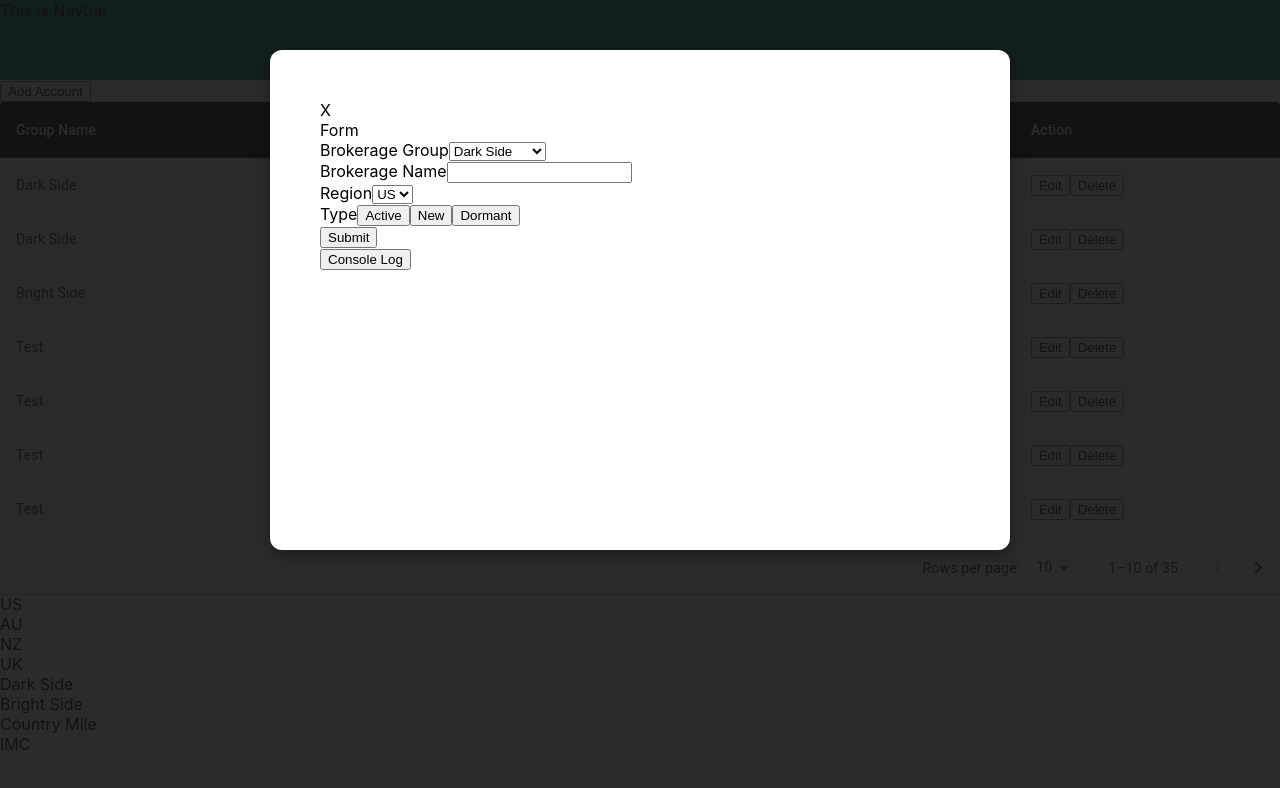
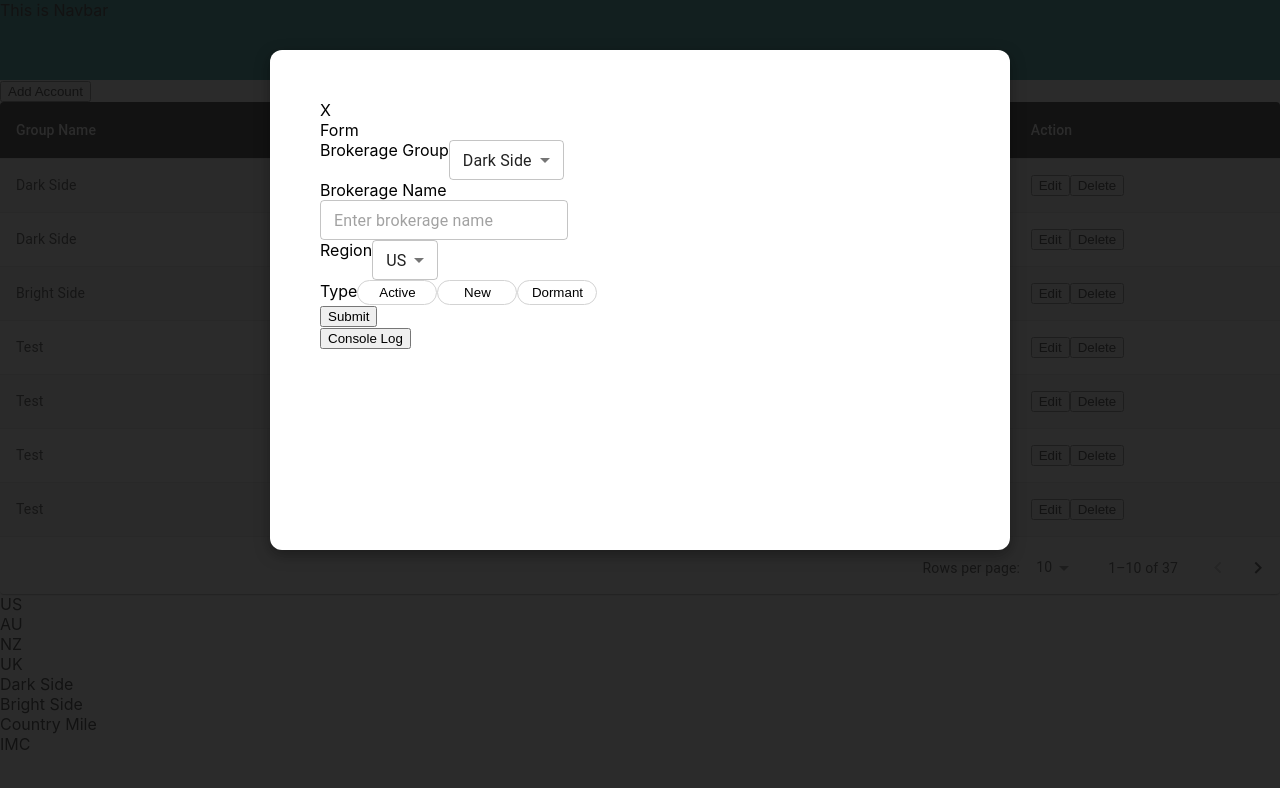
Before and after one commit to darwinsuwandy/jws, a React (Create React App) app: page / in a window 1280 px wide. Both pictures are taken after a click on the button "Add Account". Shown: the top 788 px of the page. Built offline with nearby package versions, Linux system fonts and the light colour scheme; data requests are answered from the project's data file.

Commit message:
Update AddAccount UI

```diff
--- a/data/db.json
+++ b/data/db.json
@@ -384,6 +384,21 @@
           ]
         ]
       ]
+    },
+    {
+      "id": 35,
+      "name": "with mui text ",
+      "type": "Dormant",
+      "region": "UK",
+      "group": "Dark Side"
+    },
+    {
+      "id": 36,
+      "name": "sdfjoiewajlsdkf",
+      "type": "Active",
+      "region": "NZ",
+      "group": "IMC",
+      "undefined": "Bright Side"
     }
   ],
   "group": [
--- a/package.json
+++ b/package.json
@@ -5,7 +5,9 @@
   "dependencies": {
     "@emotion/react": "^11.8.2",
     "@emotion/styled": "^11.8.1",
+    "@mui-treasury/styles": "^1.13.1",
     "@mui/material": "^5.5.1",
+    "@mui/styles": "^5.8.7",
     "@testing-library/jest-dom": "^5.16.2",
     "@testing-library/react": "^12.1.4",
     "@testing-library/user-event": "^13.5.0",
--- a/src/component/AddAccount.css
+++ b/src/component/AddAccount.css
@@ -21,3 +21,27 @@
     box-shadow: rgba(0, 0, 0, 0.35) 0px 5px 15px;
 
 }
+
+.region-txtfield {
+
+}
+
+.TextField-without-border-radius {
+    border-radius: 0;
+  }
+
+.type-btn {
+    width: 80px;
+    height: 25px;
+    border: 1px solid lightgrey;
+    border-radius: 25px;
+    background-color: white;
+    cursor: pointer;
+    transition: 0.2s;
+}
+
+.type-btn:hover {
+    color: lightskyblue;
+    border: 1px solid lightskyblue;
+
+}
--- a/src/component/AddAccount.jsx
+++ b/src/component/AddAccount.jsx
@@ -1,11 +1,22 @@
 import React, { useState, useEffect } from 'react';
 import './AddAccount.css';
+import TextField from '@mui/material/TextField';
+import MenuItem from '@mui/material/MenuItem';
+import { makeStyles } from '@mui/styles';
+
+const useStyles = makeStyles({
+    field: {
+        height: 2,
+        fontSize: "10px"
+    }
+})
 
 const AddAccount = ({closeModal, brokerageData, setBrokerageData, regionData, groupData, isEdit, editId}) => {
     const [loading, setLoading] = useState(false);
     const [editData, setEditData] = useState([]);
     let lastArr = brokerageData[brokerageData.length - 1]
 
+    const classes = useStyles();
     const [obj1, setObj1] = useState({
             "id": lastArr.id + 1,
             "name": "",
@@ -73,10 +84,10 @@ const AddAccount = ({closeModal, brokerageData, setBrokerageData, regionData, gr
                 <div onClick={closeModal}>X</div>
             </div>
             <div>Form</div>
-            <form>
+            <form autoComplete="off">
                 <div>
                     <label>Brokerage Group</label>
-                    <select name="group" onChange={(e) => handleInputChange(e)} value={obj1.group}>
+                    {/* <select name="group" onChange={(e) => handleInputChange(e)} value={obj1.group}>
                     {
                         groupData &&
                             groupData.map((item, idx) => {
@@ -86,29 +97,72 @@ const AddAccount = ({closeModal, brokerageData, setBrokerageData, regionData, gr
                                 )}
                             )
                     }
-                    </select>
+                    </select> */}
+                    <TextField
+                        variant="outlined"
+                        select
+                        name="group"
+                        value={obj1.group}
+                        onChange={(e) => handleInputChange(e)}
+                        size="small"
+                        >
+                        {groupData &&
+                            groupData.map((group, idx) => {
+                                return (
+                                    <MenuItem key={idx} value={group.name}>{group.name}</MenuItem>
+
+                                )}
+                            )}
+                    </TextField>
                 </div>
                 <div>
                     <label>Brokerage Name</label>
-                    {/* <input type="text" name="name" onChange={(e) => handleInputChange(e)} value={isEdit && editData.map((item, i) => item.name)}/> */}
-                    <input type="text" name="name" onChange={(e) => handleInputChange(e)} value={obj1.name}/>
+                    {/* <input type="text" name="name" onChange={(e) => handleInputChange(e)} value={obj1.name}/> */}
+                    <div className="TextField-without-border-radius">
+                        <TextField
+                            variant="outlined"
+                            // InputProps={{ classes: { input: classes.field } }}
+                            placeholder="Enter brokerage name"
+                            name="name"
+                            onChange={(e) => handleInputChange(e)}
+                            value={obj1.name}
+                            size="small"
+                            sx={{ borderRadius: 0 }}
+                        />
+                    </div>
                 </div>
                 <div>
                     <label>Region</label>
-                    <select name="region" onChange={(e) => handleInputChange(e)} value={obj1.region}>
+                    {/* <select name="region" onChange={(e) => handleInputChange(e)} value={obj1.region}>
                     {
                         regionData &&
                             regionData.map((item, idx) =>
                                 <option key={idx} value={item.name}>{item.name}</option>
                             )
                     }
-                    </select>
+                    </select> */}
+                    <TextField
+                        id="outlined-select-region"
+                        select
+                        name="region"
+                        value={obj1.region}
+                        onChange={(e) => handleInputChange(e)}
+                        size="small"
+                        >
+                        {regionData &&
+                            regionData.map((region, idx) => {
+                                return (
+                                    <MenuItem key={idx} value={region.name}>{region.name}</MenuItem>
+
+                                )}
+                            )}
+                    </TextField>
                 </div>
                 <div>
                     <label>Type</label>
-                    <button type="button" name="type" value="Active" onClick={(e) => handleInputChange(e)}>Active</button>
-                    <button type="button" name="type" value="New" onClick={(e) => handleInputChange(e)}>New</button>
-                    <button type="button" name="type" value="Dormant" onClick={(e) => handleInputChange(e)}>Dormant</button>
+                    <button type="button" className="type-btn" name="type" value="Active" onClick={(e) => handleInputChange(e)}>Active</button>
+                    <button type="button" className="type-btn" name="type" value="New" onClick={(e) => handleInputChange(e)}>New</button>
+                    <button type="button" className="type-btn" name="type" value="Dormant" onClick={(e) => handleInputChange(e)}>Dormant</button>
                 </div>
                 <button type="button" onClick={submitData}>Submit</button>
             </form>
```
Also changed, not shown: 1 other file (tests, documents, lock files or other folders).
